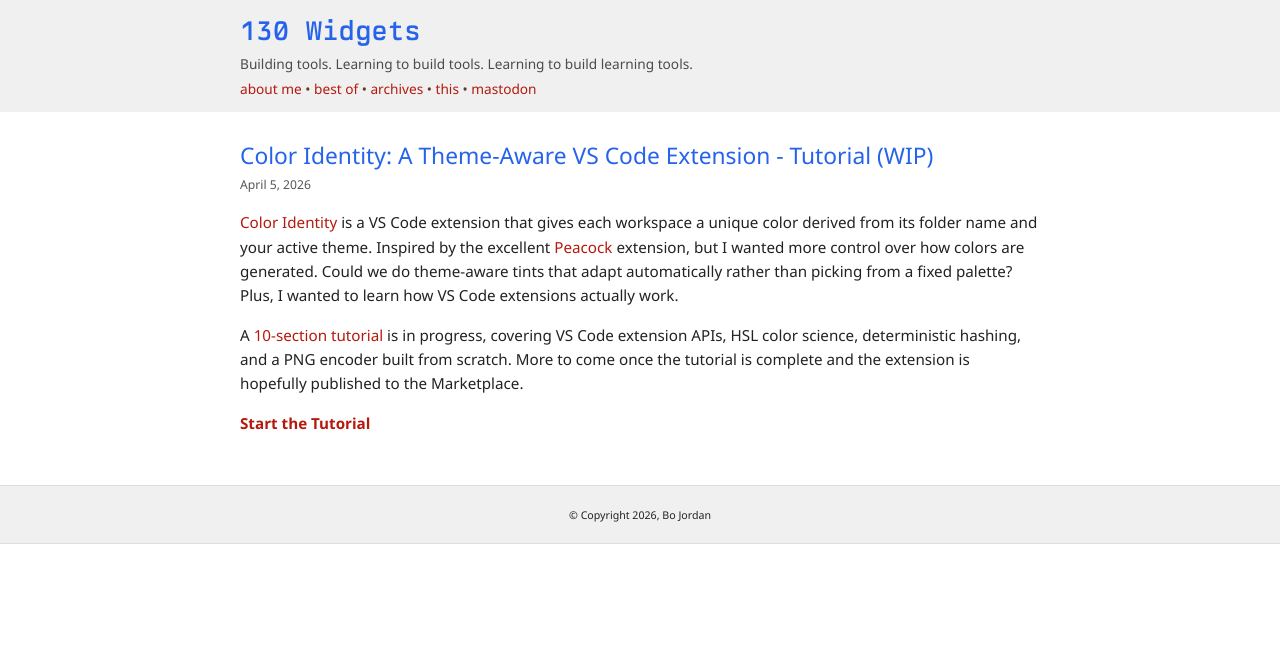
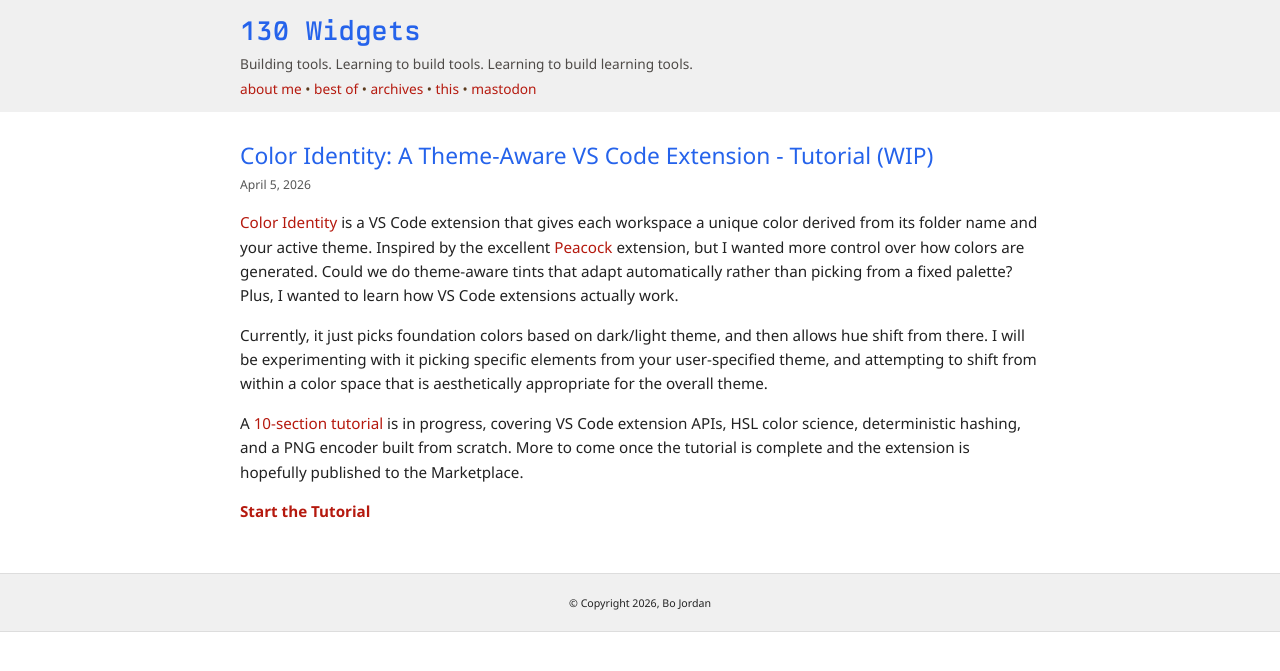
Before and after one commit to bojordan/bojordan.github.io, a Jekyll site: the page built from _posts/2026-04-05-ColorIdentity-tutorial.md, in a window 1280 px wide. Shown: the top 671 px of the page. Built offline with Jekyll 4.4.1, drawn with Linux system fonts in a browser that asks for light colours; a style sheet for code colours, icons or effects is not loaded.

Commit message:
Update 2026-04-05-ColorIdentity-tutorial.md
Added comment about theme-awareness getting enhancements soon.

```diff
--- a/_posts/2026-04-05-ColorIdentity-tutorial.md
+++ b/_posts/2026-04-05-ColorIdentity-tutorial.md
@@ -5,6 +5,9 @@ title: "Color Identity: A Theme-Aware VS Code Extension - Tutorial (WIP)"
 
 [Color Identity](https://github.com/bojordan/ColorIdentity) is a VS Code extension that gives each workspace a unique color derived from its folder name and your active theme. Inspired by the excellent [Peacock](https://marketplace.visualstudio.com/items?itemName=johnpapa.vscode-peacock) extension, but I wanted more control over how colors are generated. Could we do theme-aware tints that adapt automatically rather than picking from a fixed palette? Plus, I wanted to learn how VS Code extensions actually work.
 
+Currently, it just picks foundation colors based on dark/light theme, and then allows hue shift from
+there. I will be experimenting with it picking specific elements from your user-specified theme, and attempting to shift from within a color space that is aesthetically appropriate for the overall theme.
+
 A [10-section tutorial](/projects/color-identity/tutorial/) is in progress, covering VS Code extension APIs, HSL color science, deterministic hashing, and a PNG encoder built from scratch. More to come once the tutorial is complete and the extension is hopefully published to the Marketplace.
 
 **[Start the Tutorial](/projects/color-identity/tutorial/)**
```
